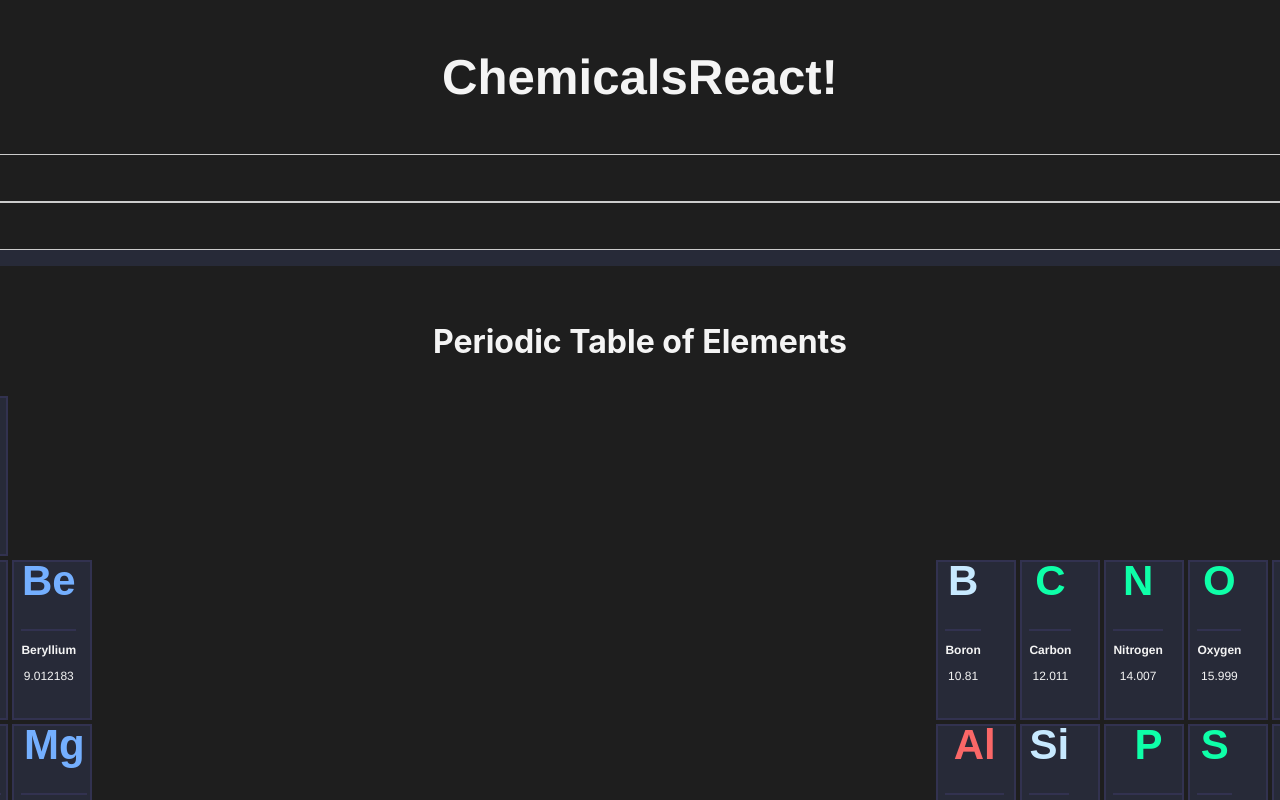
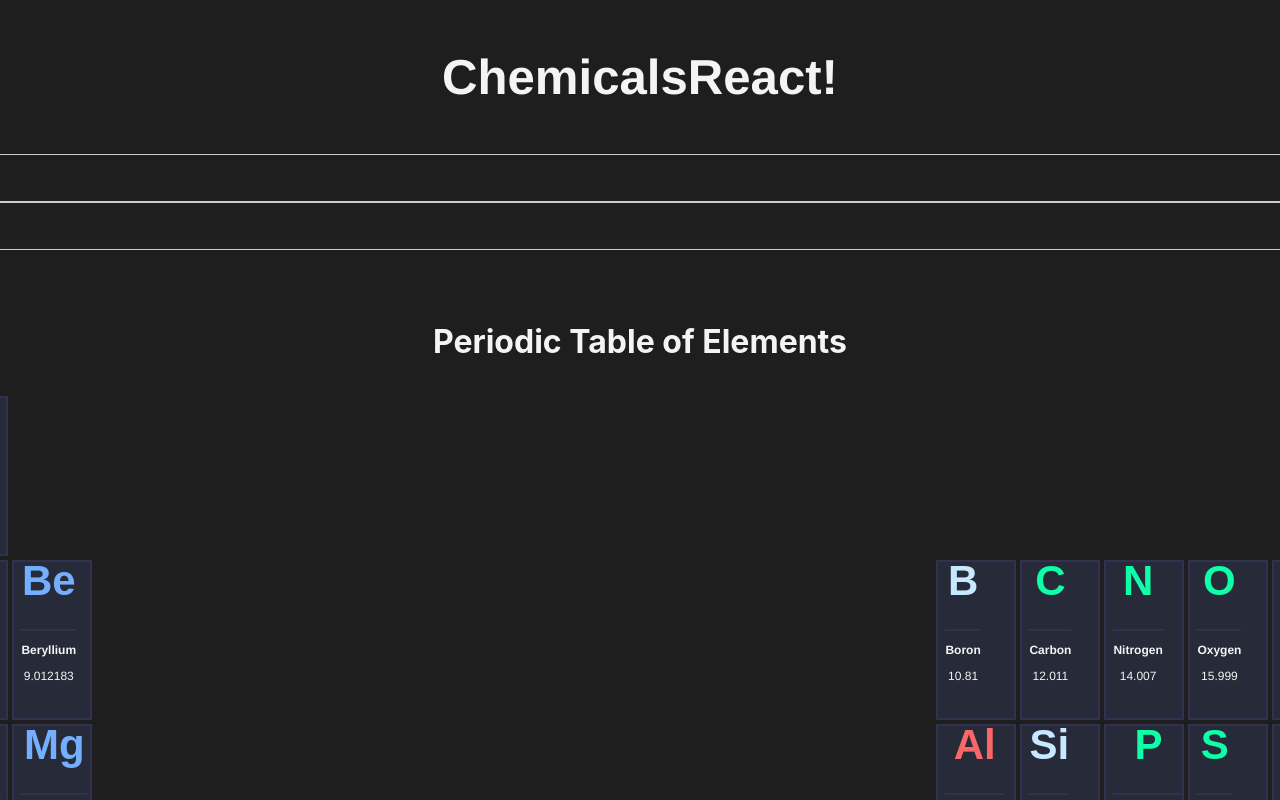
Before and after one commit to KatieHorton/properties, a React (Create React App) app: page / in a window 1280 px wide. Shown: the top 800 px of the page. Built offline with nearby package versions, Linux system fonts and the light colour scheme.

Commit message:
make-it-pretty

```diff
--- a/src/App.css
+++ b/src/App.css
@@ -7,7 +7,7 @@
 }
 
 body {
-  background-color: rgb(39, 42, 56);
+  background-color: rgb(30, 30, 30);
 
 }
 
@@ -165,9 +165,11 @@ Elememnts List---------------------------
   color: rgb(244, 244, 244);
 }
 
+
 /*
 Elements List Items---------------------
 */
+
 
 .Elements-List button {
   display: flex;
--- a/src/App.js
+++ b/src/App.js
@@ -31,7 +31,7 @@ const App = () => {
           />
         </div>
 
-        <div>
+        <div className="periodic-table">
           <ElementsList />
         </div>
 
--- a/src/elementsList.js
+++ b/src/elementsList.js
@@ -36,7 +36,7 @@ const listItems = elements.map((element) => {
 
   }
 
-  const handleItemClick = () => alert('click!');
+  const handleItemClick = () => alert(`You have selected ${element.name}`);
 
   return (<button > <td value={element.name}
     name={element.name}
```
Also changed, not shown: 1 other file (tests, documents, lock files or other folders).
